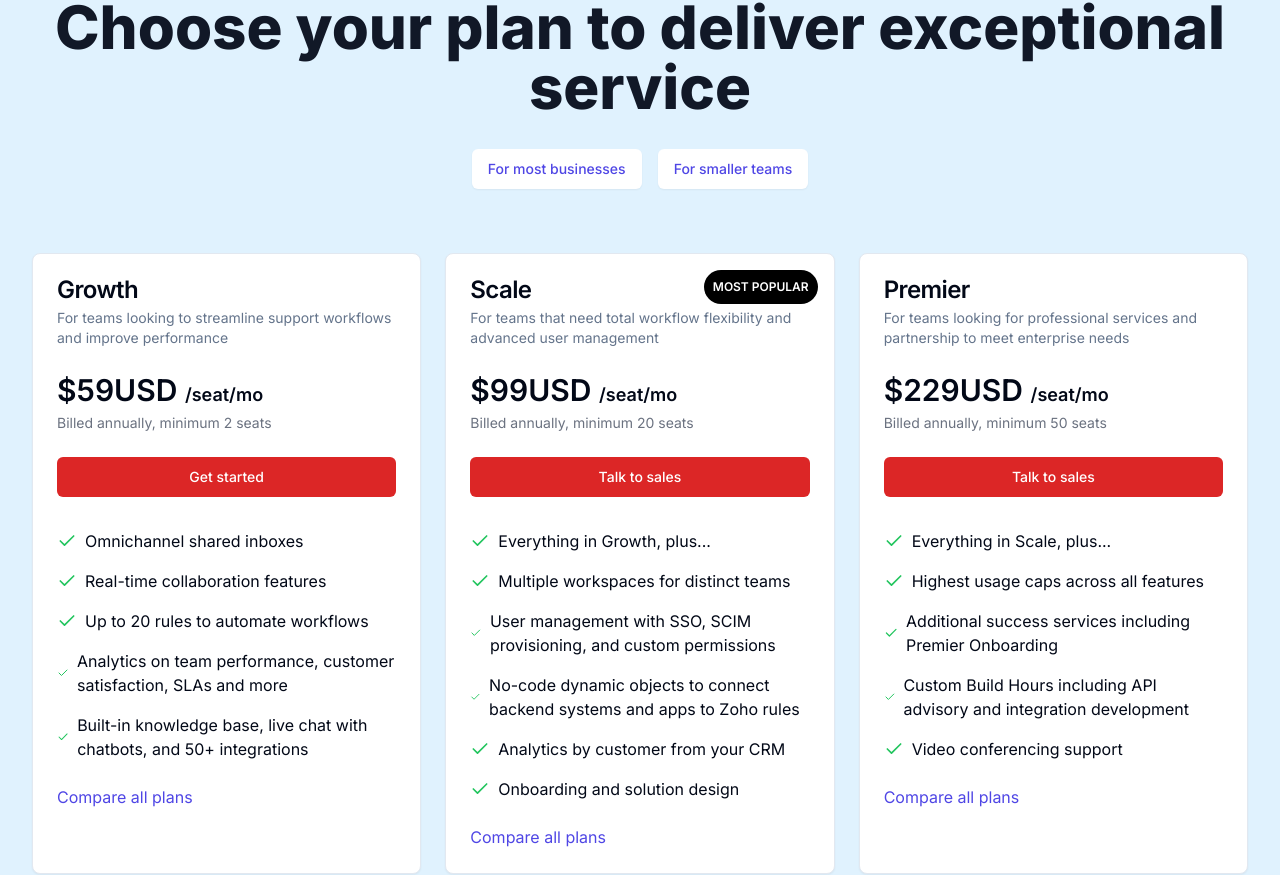
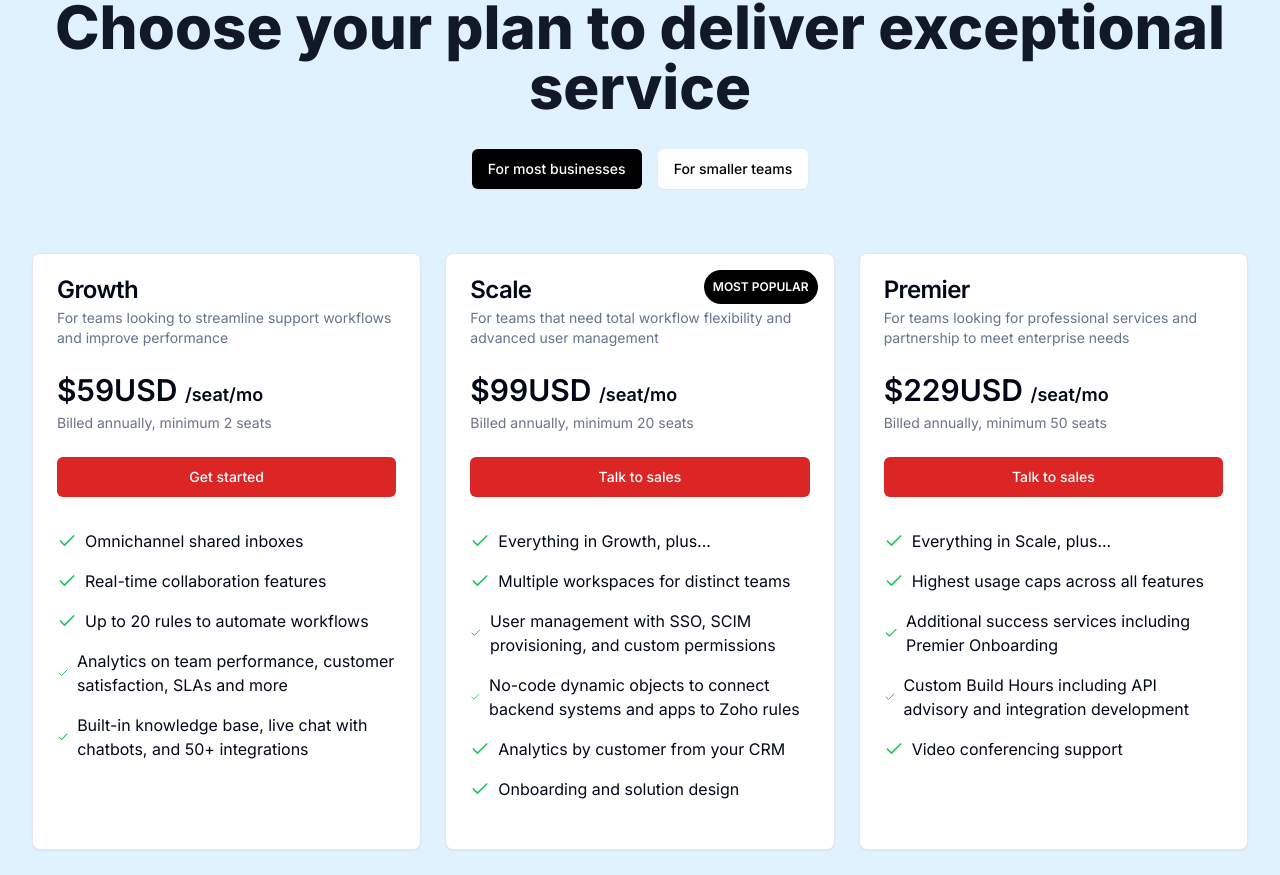
Before and after one commit to marksikaundi/Lupleg, a Next.js app: page /pricing in a window 1280 px wide. Shown: the part 179-1054 px from the top of the page. Built offline with nearby package versions, Linux system fonts and the light colour scheme.

Commit message:
Update Badge styling in pricing page

```diff
--- a/app/pricing/page.jsx
+++ b/app/pricing/page.jsx
@@ -24,10 +24,10 @@
           Choose your plan to deliver exceptional service
         </h1>
         <div className="mt-8 flex justify-center">
-          <Button className="mr-4 bg-white py-2 px-4 text-sm font-medium text-indigo-600 shadow-sm hover:bg-gray-50">
+          <Button className="mr-4 bg-black py-2 px-4 text-sm font-medium text-white shadow-sm hover:bg-black">
             For most businesses
           </Button>
-          <Button className="bg-white py-2 px-4 text-sm font-medium text-indigo-600 shadow-sm hover:bg-gray-50">
+          <Button className="bg-white py-2 px-4 text-sm font-medium text-black shadow-sm hover:bg-gray-50">
             For smaller teams
           </Button>
         </div>
@@ -82,7 +82,7 @@
           </CardContent>
           <CardFooter>
             <Link className="text-indigo-600 hover:text-indigo-500" href="#">
-              Compare all plans
+              {/* Compare all plans */}
             </Link>
           </CardFooter>
         </Card>
@@ -145,7 +145,7 @@
           </CardContent>
           <CardFooter>
             <Link className="text-indigo-600 hover:text-indigo-500" href="#">
-              Compare all plans
+              {/* Compare all plans */}
             </Link>
           </CardFooter>
         </Card>
@@ -197,7 +197,7 @@
           </CardContent>
           <CardFooter>
             <Link className="text-indigo-600 hover:text-indigo-500" href="#">
-              Compare all plans
+              {/* Compare all plans */}
             </Link>
           </CardFooter>
         </Card>
```
